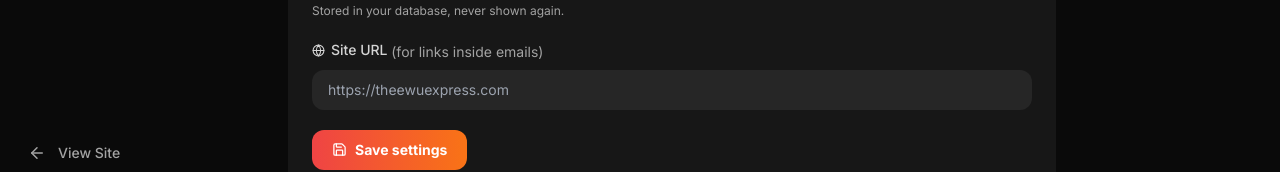
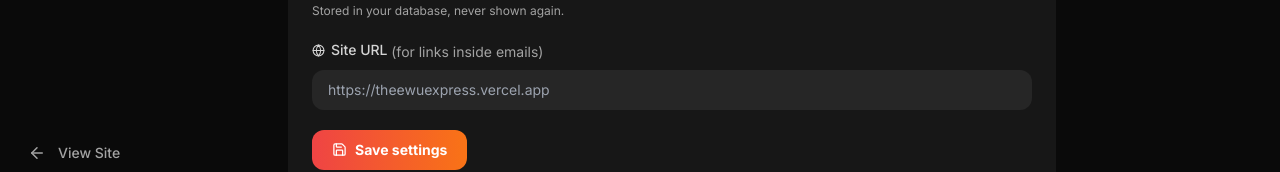
Before and after one commit to auntor69/theewuexpress, a Next.js app: page /admin/settings in a window 1280 px wide. Shown: the part 511-683 px from the top of the page. Built offline with nearby package versions, Linux system fonts and the light colour scheme; no server answers; the database is empty; sample sign-in values are in the browser's storage.

Commit message:
Update site URL placeholder in settings pagewebsite

```diff
--- a/src/app/admin/settings/page.tsx
+++ b/src/app/admin/settings/page.tsx
@@ -262,7 +262,7 @@ export default function SettingsPage() {
               onChange={(e) =>
                 setForm((prev) => ({ ...prev, siteUrl: e.target.value }))
               }
-              placeholder="https://theewuexpress.com"
+              placeholder="https://theewuexpress.vercel.app"
               className="w-full px-4 py-2.5 bg-neutral-100 dark:bg-neutral-800 rounded-xl text-sm outline-none focus:ring-2 focus:ring-red-500 dark:text-white"
             />
           </div>
```
